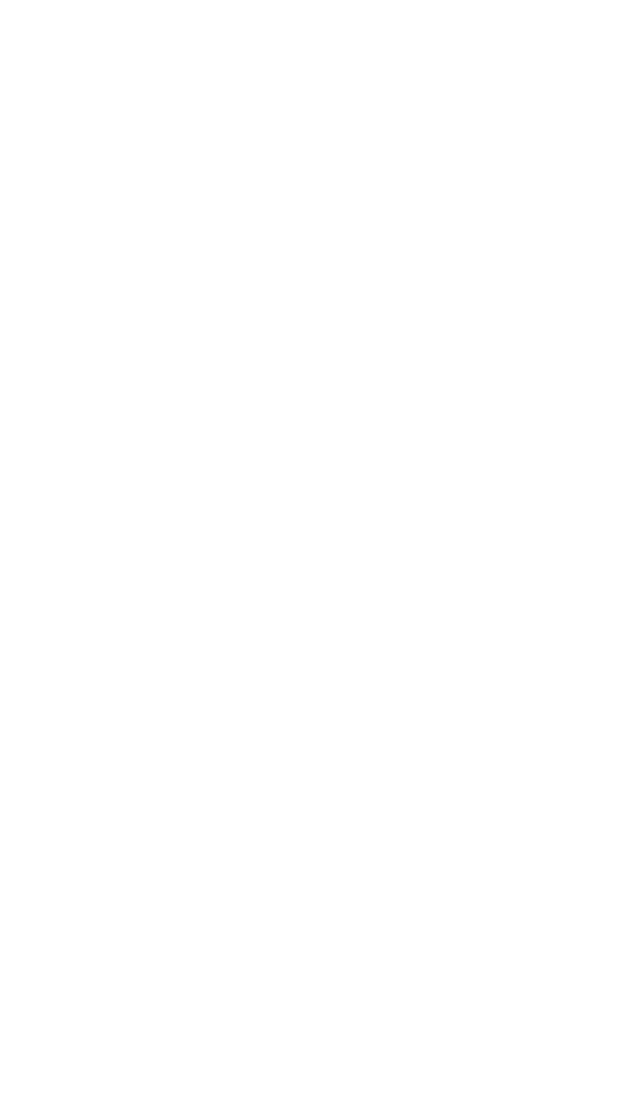
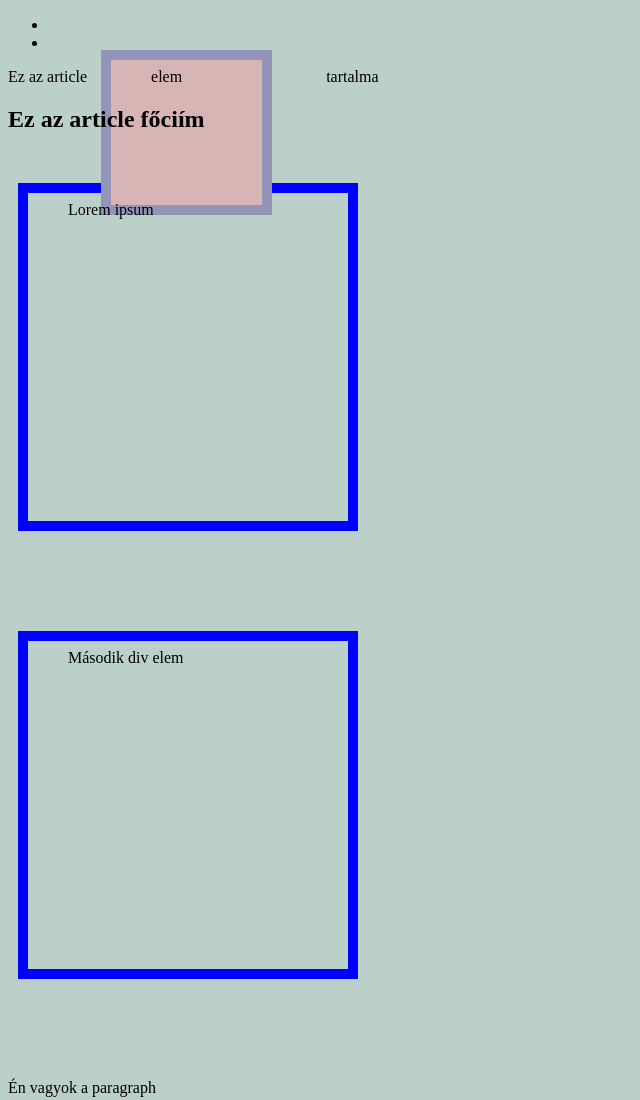
Before and after one commit to balazstrencsenyi/week1-practice1, a plain HTML site: page frontend/index.html in a window 1280 px wide. Shown: the whole page, without its empty margins (0-640 px from the left). Before the commit the page ends 800 px from the top, so only its background shows below. Drawn offline with Linux system fonts and the light colour scheme.

Commit message:
corrected

```diff
--- a/frontend/index.html
+++ b/frontend/index.html
@@ -4,9 +4,22 @@
 	<meta charset="UTF-8">
 	<meta http-equiv="X-UA-Compatible" content="IE=edge">
 	<meta name="viewport" content="width=device-width, initial-scale=1.0">
+	<link rel="stylesheet" href="style.css">
 	<title>This is FRONTEND</title>
 </head>
 <body>
-	<div id="root"></div>
+	<nav>
+		<ul>
+			<li></li>
+			<li></li>
+		</ul>
+	</nav>
+	<article>
+		Ez az article <span>elem</span>  tartalma
+		<h1>Ez az article főciím</h1>
+		<div>Lorem ipsum </div>
+		<div>Második div elem</div>
+		<p>Én vagyok a paragraph</p>
+	</article>
 </body>
 </html>
--- /dev/null
+++ b/frontend/style.css
@@ -0,0 +1,44 @@
+{
+  box-sizing: border-box;
+}
+
+body {
+background-color: rgb(186, 208, 201);
+
+}
+
+div{
+  width: 200px;
+  height: 200px;
+
+  border: 10px solid blue;
+
+  padding-top: 8px;
+  padding-right: 80px;
+  padding-bottom: 120px;
+  padding-left: 40px;
+
+  margin-top: 50px;
+  margin-right: 5px;
+  margin-bottom: 100px;
+  margin-left: 10px;
+
+}
+
+span {background-color: rgb(215, 181, 181);
+
+  width: 100px;
+  height: 100px;
+
+  border: 10px solid rgb(148, 148, 185);
+
+  padding-top: 8px;
+  padding-right: 80px;
+  padding-bottom: 120px;
+  padding-left: 40px;
+
+  margin-top: 50px;
+  margin-right: 50px;
+  margin-bottom: 100px;
+  margin-left: 10px;
+}
```
